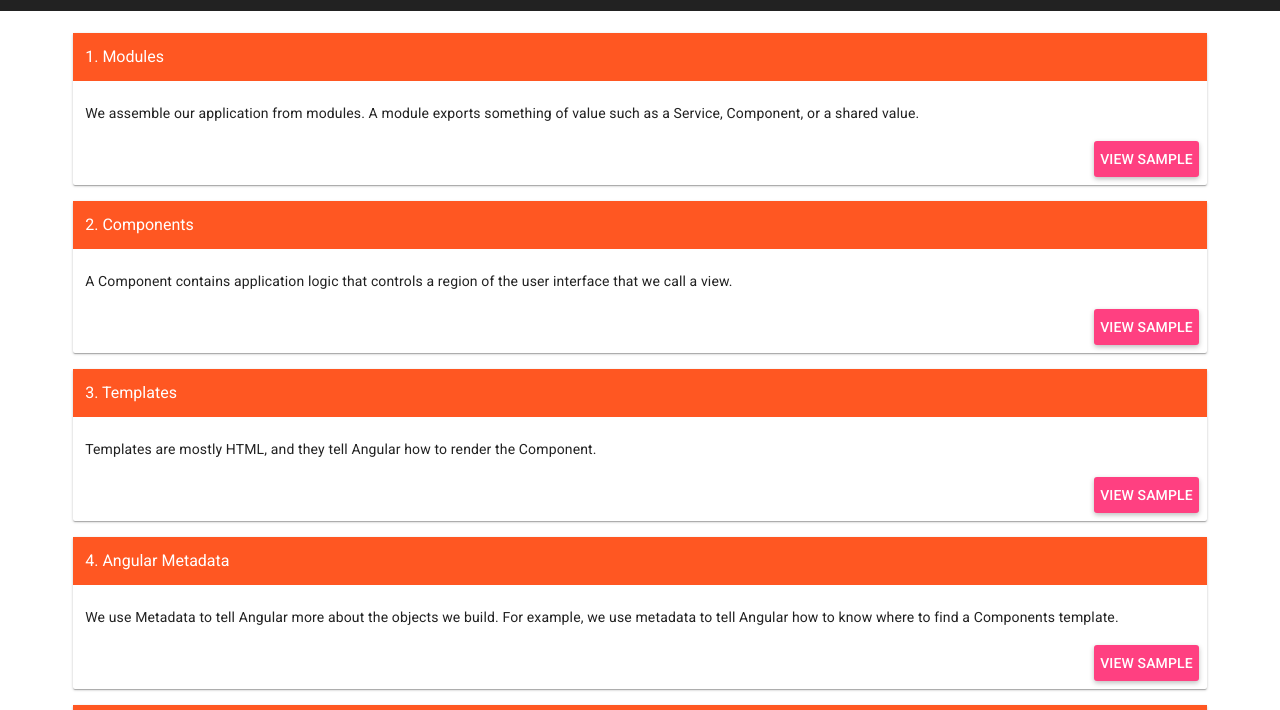
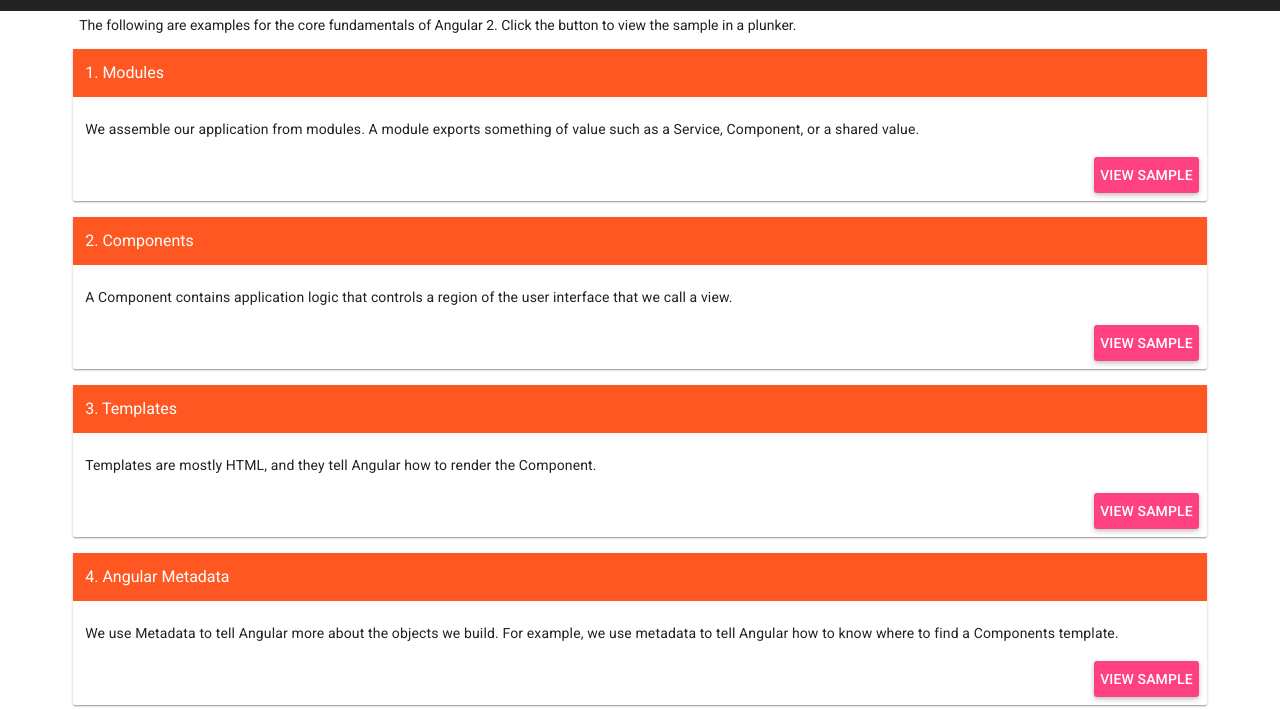
Before and after one commit to johnpapa/angular-2-first-look-launcher, a website: page index.html in a window 1280 px wide. Shown: the part 53-763 px from the top of the page. Drawn offline with Linux system fonts and the light colour scheme.

Commit message:
added intro

```diff
--- a/assets/app.css
+++ b/assets/app.css
@@ -16,10 +16,15 @@
 .md-headline {
   font-size: 16px;
 }
+
 md-content {
   margin: 4em auto !important;
   width: 92%;
   padding: 1em;
+}
+
+md-content > p.intro {
+  margin: 0em 1em !important;
 }
 
 md-card {
--- a/index.html
+++ b/index.html
@@ -37,8 +37,10 @@
     </div>
   </md-toolbar>
 
+
   <md-content flex>
-    <md-card ng-repeat="card in vm.cards" >
+    <p class="intro">The following are examples for the core fundamentals of Angular 2. Click the button to view the sample in a plunker.</p>
+    <md-card ng-repeat="card in vm.cards">
       <md-toolbar class="md-primary md-hue-0 card-title">
         <md-card-title>
           <md-card-title-text>
@@ -50,9 +52,6 @@
         <md-card-title-text>
           <span class="md-subhead">{{card.summary}}</span>
         </md-card-title-text>
-        <!--<md-card-title-media>
-          <div class="md-media-sm card-media"></div>
-        </md-card-title-media>-->
       </md-card-title>
       <md-card-actions layout="row" layout-align="end center">
         <md-button class="md-accent md-raised">
```
